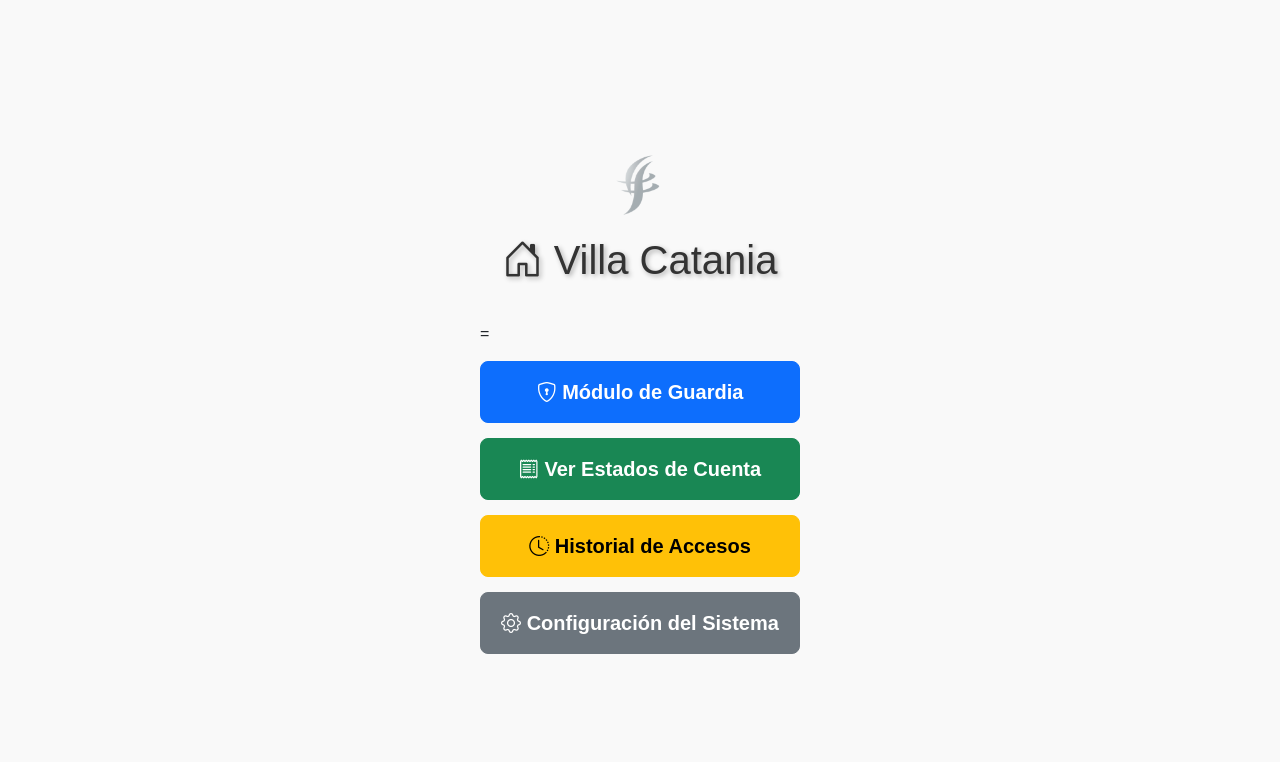
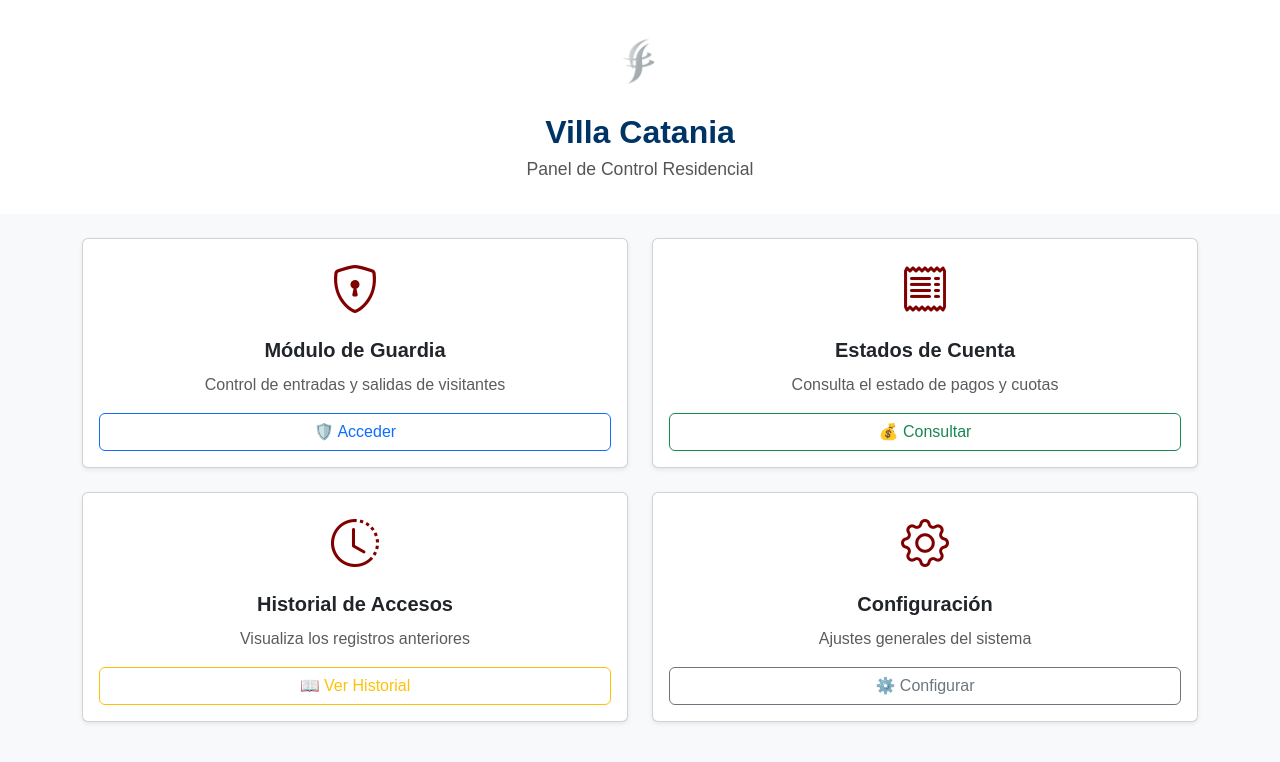
Before and after one commit to jjrmrcly79/cantera2, a plain HTML site: page index.html in a window 1280 px wide. Drawn offline with nearby package versions, Linux system fonts and the light colour scheme.

Commit message:
Actualiza diseño de proveedor: fondo, logo dinámico y estilo de botones

```diff
--- a/index.html
+++ b/index.html
@@ -3,67 +3,73 @@
 <head>
   <meta charset="UTF-8" />
   <meta name="viewport" content="width=device-width, initial-scale=1.0" />
-  <title>Sistema Residencial Villa</title>
+  <title>Villa Catania – Panel de Control</title>
   <link href="https://cdn.jsdelivr.net/npm/bootstrap@5.3.3/dist/css/bootstrap.min.css" rel="stylesheet" />
   <link href="https://cdn.jsdelivr.net/npm/bootstrap-icons@1.10.5/font/bootstrap-icons.css" rel="stylesheet" />
   <link rel="icon" type="image/x-icon" href="favicon.ico" />
-
   <style>
-    body {
-      background-color: #f9f9f9;
-      font-family: 'Montserrat', sans-serif;
-      display: flex;
-      flex-direction: column;
-      align-items: center;
-      justify-content: center;
-      min-height: 100vh;
-    }
-    header {
-      text-align: center;
-      margin-bottom: 30px;
-    }
-    header img {
-      max-height: 80px;
-      margin-bottom: 10px;
-    }
-    header h1 {
-      font-size: 2.5rem;
-      color: #333;
-      text-shadow: 2px 2px 5px rgba(0, 0, 0, 0.3);
-    }
-    .btn-container {
-      display: flex;
-      flex-direction: column;
-      gap: 15px;
-      width: 100%;
-      max-width: 320px;
-    }
-    .btn-lg {
-      font-weight: bold;
-      padding: 15px;
-    }
+    body { background: #f8f9fa; font-family: 'Montserrat', sans-serif; }
+    header { padding: 2rem 0; text-align: center; background: #fff; }
+    .logo-text { font-size: 2rem; font-weight: 600; color: #003366; }
+    .sub-title { font-size: 1.1rem; color: #555; }
+    .card:hover { transform: translateY(-5px); transition: transform 0.3s; }
+    .card-icon { font-size: 3rem; color: #800000; }
+    .card-title { margin-top: 0.5rem; font-size: 1.25rem; font-weight: 600; }
+    .card-btn { margin-top: auto; }
   </style>
 </head>
 <body>
   <header>
-    <img src="logos/Logo1.png" alt="Logo Villa Catania" />
-    <h1><i class="bi bi-house-door"></i> Villa Catania</h1>
+    <img id="client-logo" src="logos/Logo1.png" alt="Logo de Villa Catania" class="mb-3" style="max-height:60px;" />
+    <div class="logo-text">Villa Catania</div>
+    <div class="sub-title">Panel de Control Residencial</div>
   </header>
-  <div class="btn-container">
-=
-    <a href="guardia.html" class="btn btn-primary btn-lg">
 
-      <i class="bi bi-shield-lock"></i> Módulo de Guardia
-    </a>
-    <a href="estados.html" class="btn btn-success btn-lg">
-      <i class="bi bi-receipt"></i> Ver Estados de Cuenta
-    </a>
-    <a href="historial.html" class="btn btn-warning btn-lg">
-      <i class="bi bi-clock-history"></i> Historial de Accesos
-    </a>
-    <a href="configuracion.html" class="btn btn-secondary btn-lg">
-      <i class="bi bi-gear"></i> Configuración del Sistema
-    </a>
-  </div>
+  <main class="container py-4">
+    <div class="row row-cols-1 row-cols-md-2 g-4">
+      <div class="col">
+        <div class="card h-100 shadow-sm d-flex flex-column p-3">
+          <div class="text-center">
+            <i class="bi bi-shield-lock card-icon"></i>
+            <div class="card-title">Módulo de Guardia</div>
+          </div>
+          <p class="text-center text-muted flex-grow-1">Control de entradas y salidas de visitantes</p>
+          <a href="guardia.html" class="btn btn-outline-primary card-btn">🛡️ Acceder</a>
+        </div>
+      </div>
+      <div class="col">
+        <div class="card h-100 shadow-sm d-flex flex-column p-3">
+          <div class="text-center">
+            <i class="bi bi-receipt card-icon"></i>
+            <div class="card-title">Estados de Cuenta</div>
+          </div>
+          <p class="text-center text-muted flex-grow-1">Consulta el estado de pagos y cuotas</p>
+          <a href="estados.html" class="btn btn-outline-success card-btn">💰 Consultar</a>
+        </div>
+      </div>
+      <div class="col">
+        <div class="card h-100 shadow-sm d-flex flex-column p-3">
+          <div class="text-center">
+            <i class="bi bi-clock-history card-icon"></i>
+            <div class="card-title">Historial de Accesos</div>
+          </div>
+          <p class="text-center text-muted flex-grow-1">Visualiza los registros anteriores</p>
+          <a href="historial.html" class="btn btn-outline-warning card-btn">📖 Ver Historial</a>
+        </div>
+      </div>
+      <div class="col">
+        <div class="card h-100 shadow-sm d-flex flex-column p-3">
+          <div class="text-center">
+            <i class="bi bi-gear card-icon"></i>
+            <div class="card-title">Configuración</div>
+          </div>
+          <p class="text-center text-muted flex-grow-1">Ajustes generales del sistema</p>
+          <a href="configuracion.html" class="btn btn-outline-secondary card-btn">⚙️ Configurar</a>
+        </div>
+      </div>
+    </div>
+  </main>
+
+  <script src="https://cdn.jsdelivr.net/npm/bootstrap@5.3.3/dist/js/bootstrap.bundle.min.js"></script>
 </body>
 </html>
```
